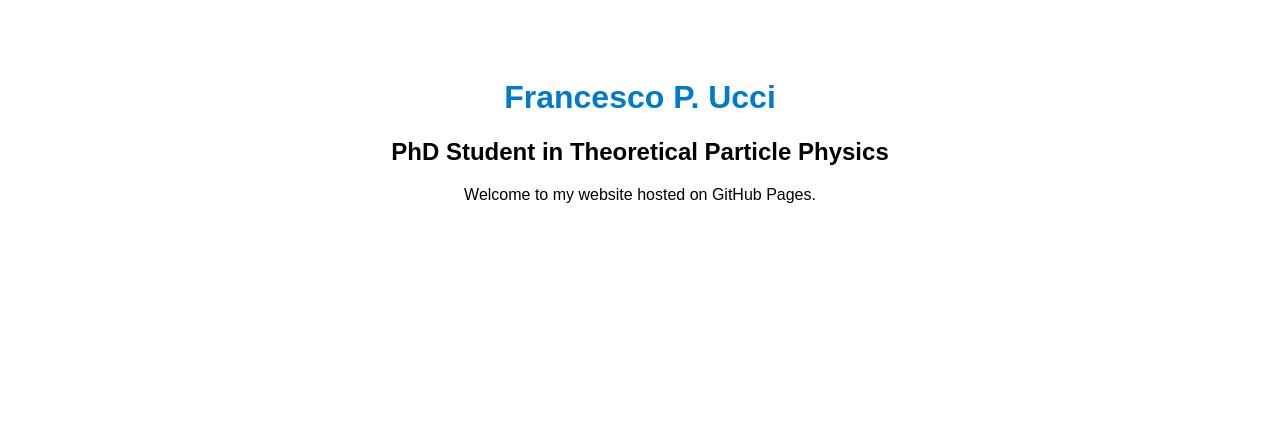
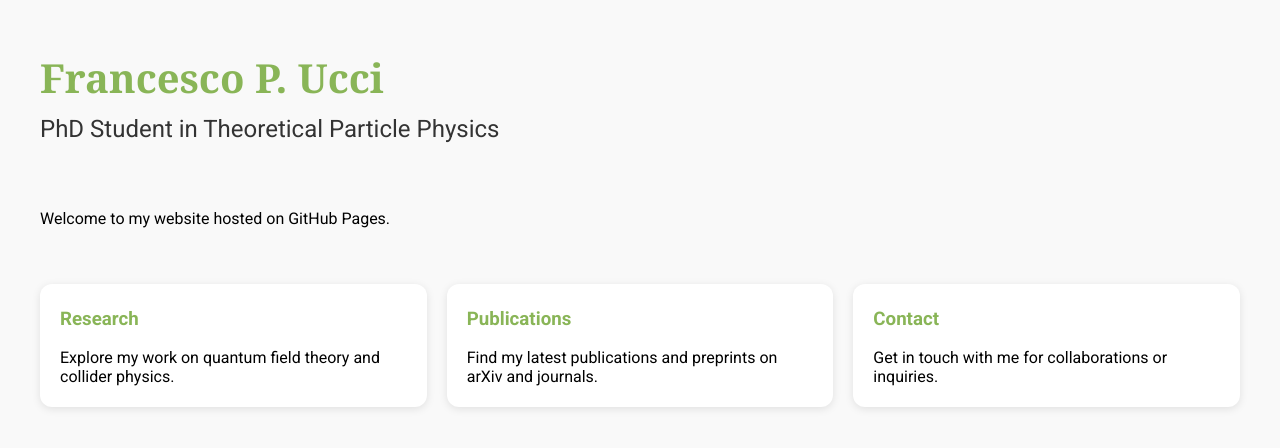
Before and after one commit to francescoucci/francescoucci.github.io, a Jekyll site: the page index.html, which Jekyll copies as it is, in a window 1280 px wide. Shown: the top 448 px of the page. Built offline with Jekyll 4.4.1, drawn with Linux system fonts in a browser that asks for light colours.

Commit message:
site uploaded

```diff
--- a/index.html
+++ b/index.html
@@ -3,20 +3,75 @@
 <head>
   <meta charset="UTF-8">
   <title>Francesco P. Ucci</title>
-  <style>
+   <link rel="preconnect" href="https://fonts.googleapis.com">
+<link rel="preconnect" href="https://fonts.gstatic.com" crossorigin>
+<link href="https://fonts.googleapis.com/css2?family=Noto+Serif:ital,wght@0,100..900;1,100..900&family=Roboto:ital,wght@0,100..900;1,100..900&display=swap" rel="stylesheet">
+ <style>
     body {
-      font-family: sans-serif;
-      text-align: center;
-      padding-top: 50px;
+      font-family: 'Roboto', sans-serif;
+      margin: 0;
+      padding: 0;
+      background-color: #f9f9f9;
+    }
+    header {
+      padding: 50px 40px 10px;
+      text-align: left;
     }
     h1 {
-      color: #007acc;
+      font-family: 'Noto Serif';
+      color: #89b557;
+      margin: 0;
+      font-size: 2.5em;
+    }
+    h2 {
+      margin-top: 10px;
+      color: #333;
+      font-weight: normal;
+    }
+    h3 {
+      color:  #89b557;
+    }
+    .content {
+      padding: 20px 40px;
+    }
+    .panels {
+      display: flex;
+      justify-content: space-between;
+      padding: 20px 40px;
+      gap: 20px;
+    }
+    .panel {
+      flex: 1;
+      background-color: white;
+      padding: 5px 20px;
+      border-radius: 12px;
+      box-shadow: 0 2px 8px rgba(0, 0, 0, 0.1);
     }
   </style>
 </head>
 <body>
-  <h1>Francesco P. Ucci</h1>
-  <h2> PhD Student in Theoretical Particle Physics </h2>
-  <p>Welcome to my website hosted on GitHub Pages.</p>
+  <header>
+    <h1>Francesco P. Ucci</h1>
+    <h2>PhD Student in Theoretical Particle Physics</h2>
+  </header>
+
+  <div class="content">
+    <p>Welcome to my website hosted on GitHub Pages.</p>
+  </div>
+
+  <div class="panels">
+    <div class="panel">
+      <h3>Research</h3>
+      <p>Explore my work on quantum field theory and collider physics.</p>
+    </div>
+    <div class="panel">
+      <h3>Publications</h3>
+      <p>Find my latest publications and preprints on arXiv and journals.</p>
+    </div>
+    <div class="panel">
+      <h3>Contact</h3>
+      <p>Get in touch with me for collaborations or inquiries.</p>
+    </div>
+  </div>
 </body>
 </html>
```
